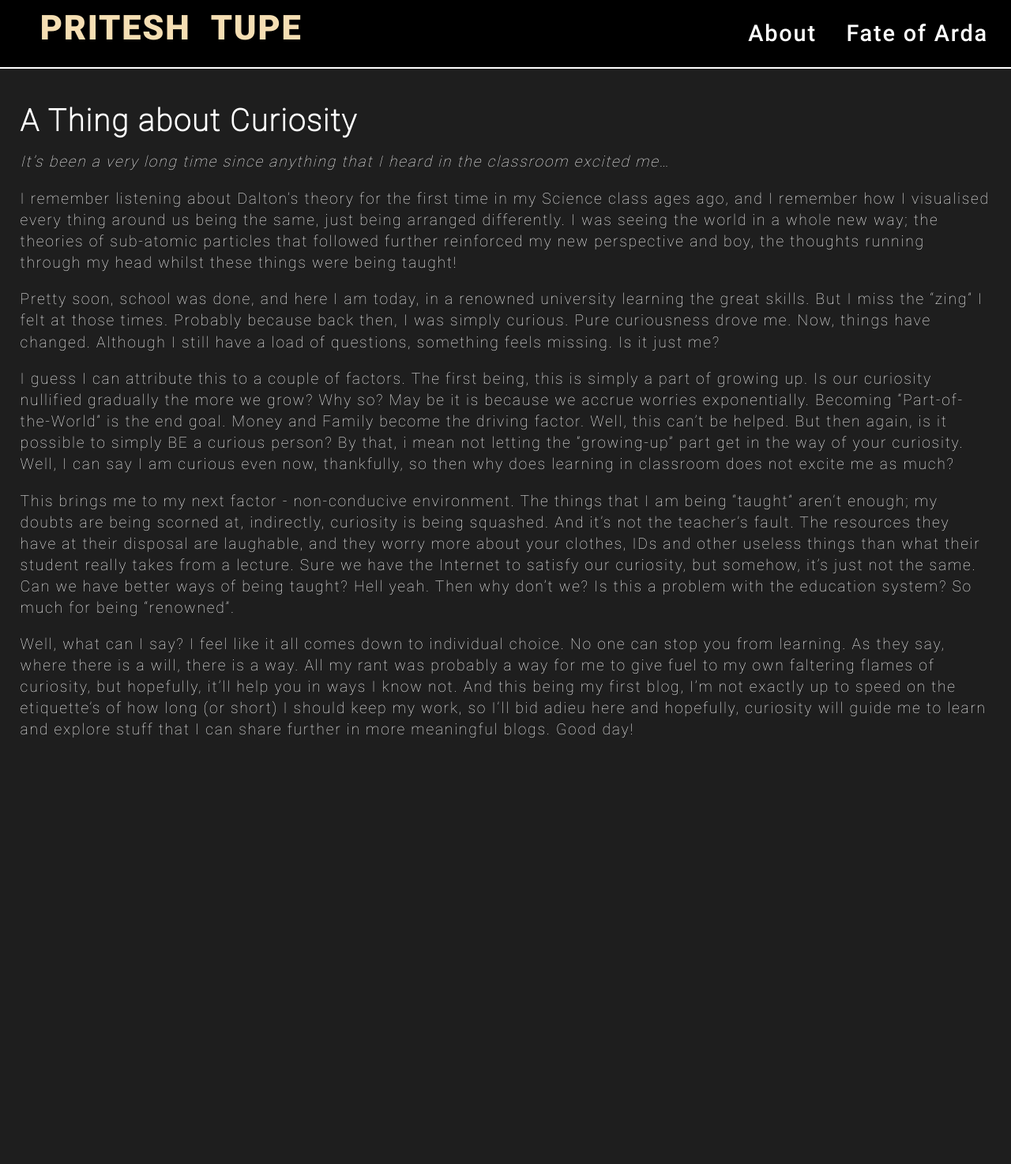
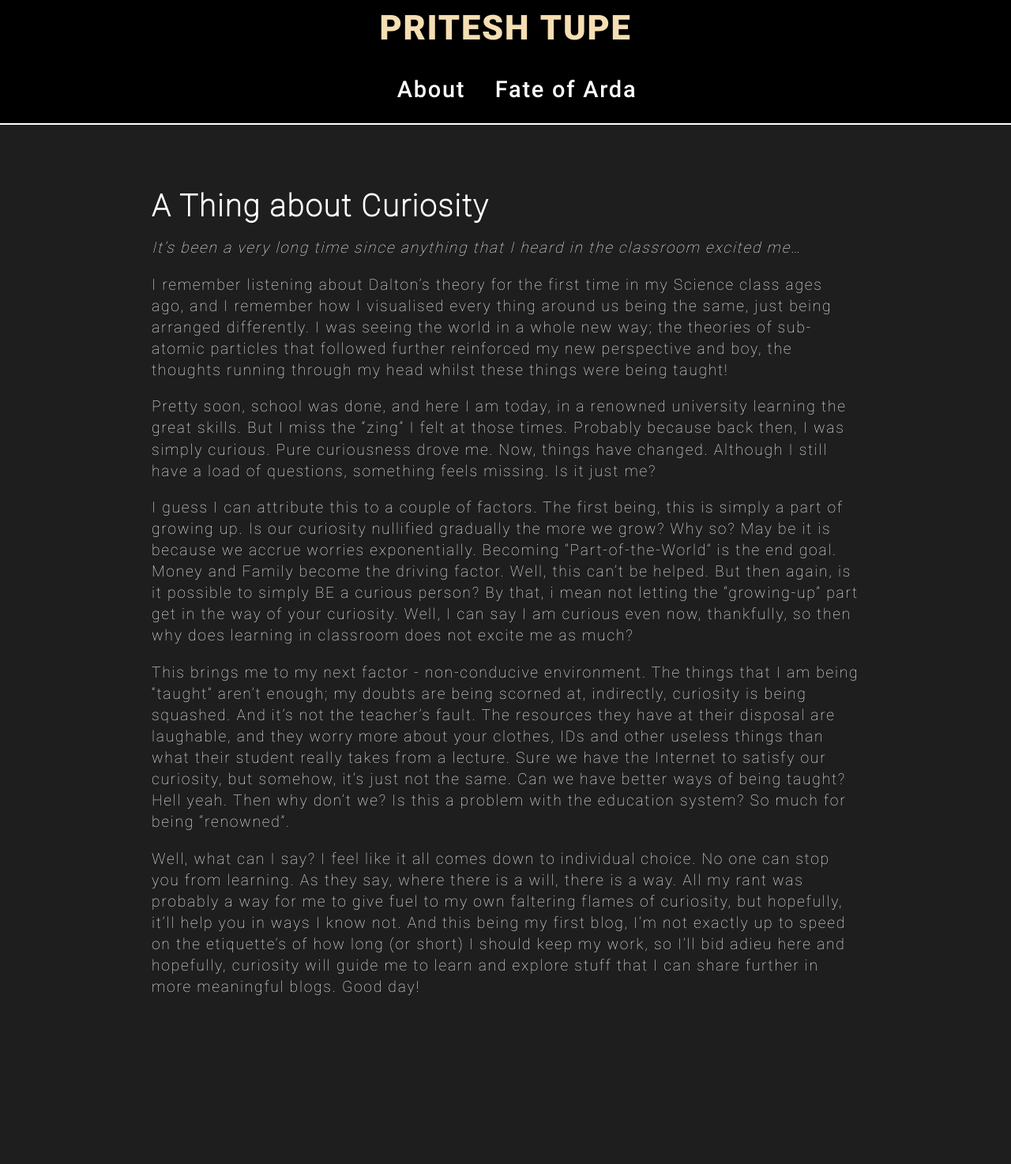
Before and after one commit to EMPAT94/empat94.github.io, a Jekyll site: the page built from _posts/2015-11-06-A -thing-about-curiosity.md, in a window 1280 px wide. Shown: the whole page at 79% size. Built offline with Jekyll 4.4.1, drawn with Linux system fonts in a browser that asks for light colours; our own code applies the rules of GitHub Pages for plain Markdown files; before the commit the page ends 982 px from its top, so only the background shows below that.

Commit message:
Added mobile menu bar & changed text display style

```diff
--- a/_includes/navigation.html
+++ b/_includes/navigation.html
@@ -1,10 +1,33 @@
 <nav>
 
-  <h1> <a href="/"> PRITESH&nbsp;&nbsp;TUPE </a> </h1>
+  <h1> <a href="/"> PRITESH&nbsp;TUPE </a> </h1>
 
+  <!-- only on screens > 720px wide -->
   <div class="menuBar">
     <a href="/about">About</a>
     <a href="/foa"> Fate of Arda</a>
   </div>
 
+  <!-- only on screens < 720px wide -->
+  <div class="mobileMenuBar" onclick="toggleMenu()">&#9776;</div>
+  <div id="mobileMenu">
+    <ul>
+      <li><a href="/about">About</a></li>
+      <li><a href="/foa"> Fate of Arda</a></li>
+    </ul>
+  </div>
+
 </nav>
+
+<script>
+  function toggleMenu() {
+
+    let mobileMenu = document.getElementById("mobileMenu");
+    let currentDisplay = mobileMenu.style.display;
+
+    currentDisplay === "none" || !currentDisplay
+      ? mobileMenu.style.display = "block"
+      : mobileMenu.style.display = "none";
+
+  }
+</script>
--- a/_sass/main.scss
+++ b/_sass/main.scss
@@ -45,19 +45,13 @@
   grid-template-areas: "navBar" "mainContent";
 }
 
-@media only screen and (max-width: 720px) {
-}
-
 /****************************
 ***** NAVIGATION BAR ********
 *****************************/
 
 nav {
   display: grid;
-  grid-template-areas: "logo menuBar";
-  grid-template-columns: 30% 70%;
-
-  padding-left: 1em;
+  grid-template-areas: "logo" "menuBar";
   grid-area: "navBar";
   background-color: black;
   color: white;
@@ -69,6 +63,7 @@
     margin: 0.5em;
     display: inline-block;
     font-family: "Roboto-Black", Impact, Haettenschweiler, "Arial Narrow Bold", sans-serif;
+    text-align: center;
 
     a {
       color: wheat;
@@ -78,7 +73,7 @@
   .menuBar {
     grid-area: "menuBar";
     margin: 1em;
-    text-align: right;
+    text-align: center;
     display: inline-block;
 
     a {
@@ -96,12 +91,38 @@
       color: grey;
     }
   }
+
+  .mobileMenuBar {
+    display: none;
+    grid-area: "mobileMenuBar";
+  }
+
+  #mobileMenu {
+    display: none;
+    ul {
+      margin-top: 0;
+      li {
+        list-style-type: none;
+        text-align: right;
+        a {
+          display: inline-block;
+          color: white;
+          margin: 0.5em;
+          font-family: "Roboto", Verdana, Geneva, Tahoma, sans-serif;
+
+          .current {
+            color: grey;
+          }
+        }
+      }
+    }
+  }
 }
 
 /****/
 .mainContent {
   grid-area: "mainContent";
-  padding: 2%;
+  padding: 5% 15% 15% 15%;
 
   .postList {
     a {
@@ -113,3 +134,22 @@
     }
   }
 }
+
+@media only screen and (max-width: 720px) {
+  nav {
+    grid-area: "logo mobileMenuBar";
+    grid-template-columns: 90% 10%;
+
+    .menuBar {
+      display: none;
+    }
+    .mobileMenuBar {
+      display: block;
+      margin-top: 50%;
+    }
+  }
+
+  .mainContent {
+    padding: 5% 5% 5% 5%;
+  }
+}
--- a/index.html
+++ b/index.html
@@ -6,7 +6,7 @@
 <ul class="postList">
   {% for post in site.posts %}
   <li>
-    <h2><a href="{{ post.url }}">{{ post.title }}</a></h2>
+    <h3><a href="{{ post.url }}">{{ post.title }}</a></h3>
   </li>
   {% endfor %}
 </ul>
```
